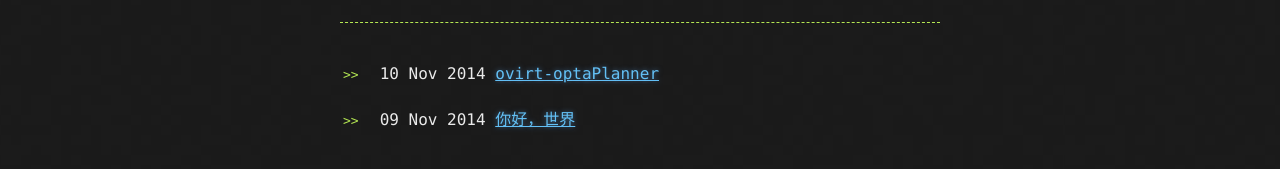
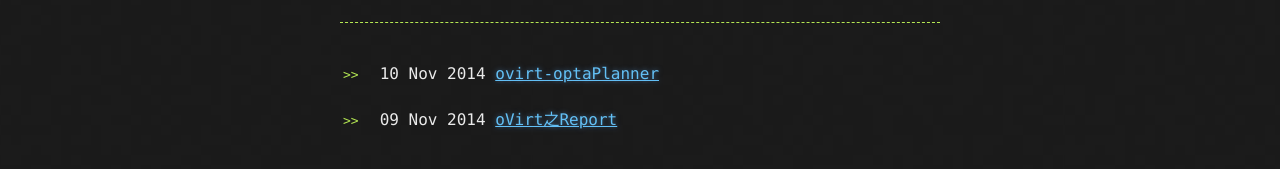
Before and after one commit to yingyun001/zhangyingyun001.github.io, a Jekyll site: the page built from index.html, in a window 1280 px wide. Shown: the part 276-445 px from the top of the page. Built offline with Jekyll 4.4.1, drawn with Linux system fonts in a browser that asks for light colours.

Commit message:
fix old file

```diff
--- a/_posts/2014-11-09-oVirt-Report.html
+++ b/_posts/2014-11-09-oVirt-Report.html
@@ -1,9 +1,8 @@
 ---
 layout: none
-title: 你好，世界
+title: oVirt之Report
 ---
-<html>
-  <body>
+<h2>{{ page.title }}</h2>
     <div class="wrapper">
       <section>
       <div id="title">
@@ -37,5 +36,4 @@
       </section>
     </div>
 <!--[if !IE]><script>fixScale(document);</script><![endif]-->
-  </body>
-</html>
+    <{{ page.date | date_to_string }}
```
